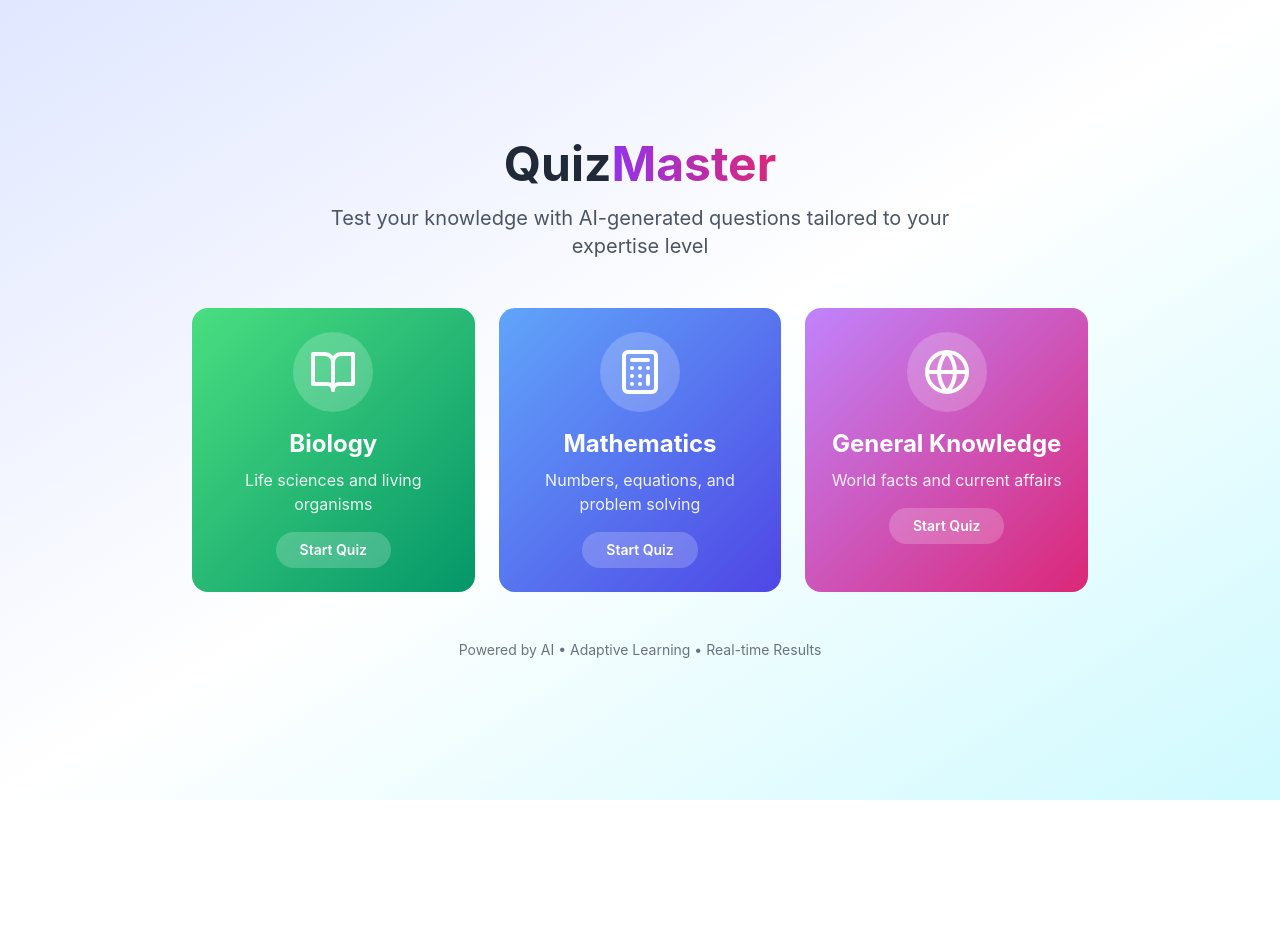
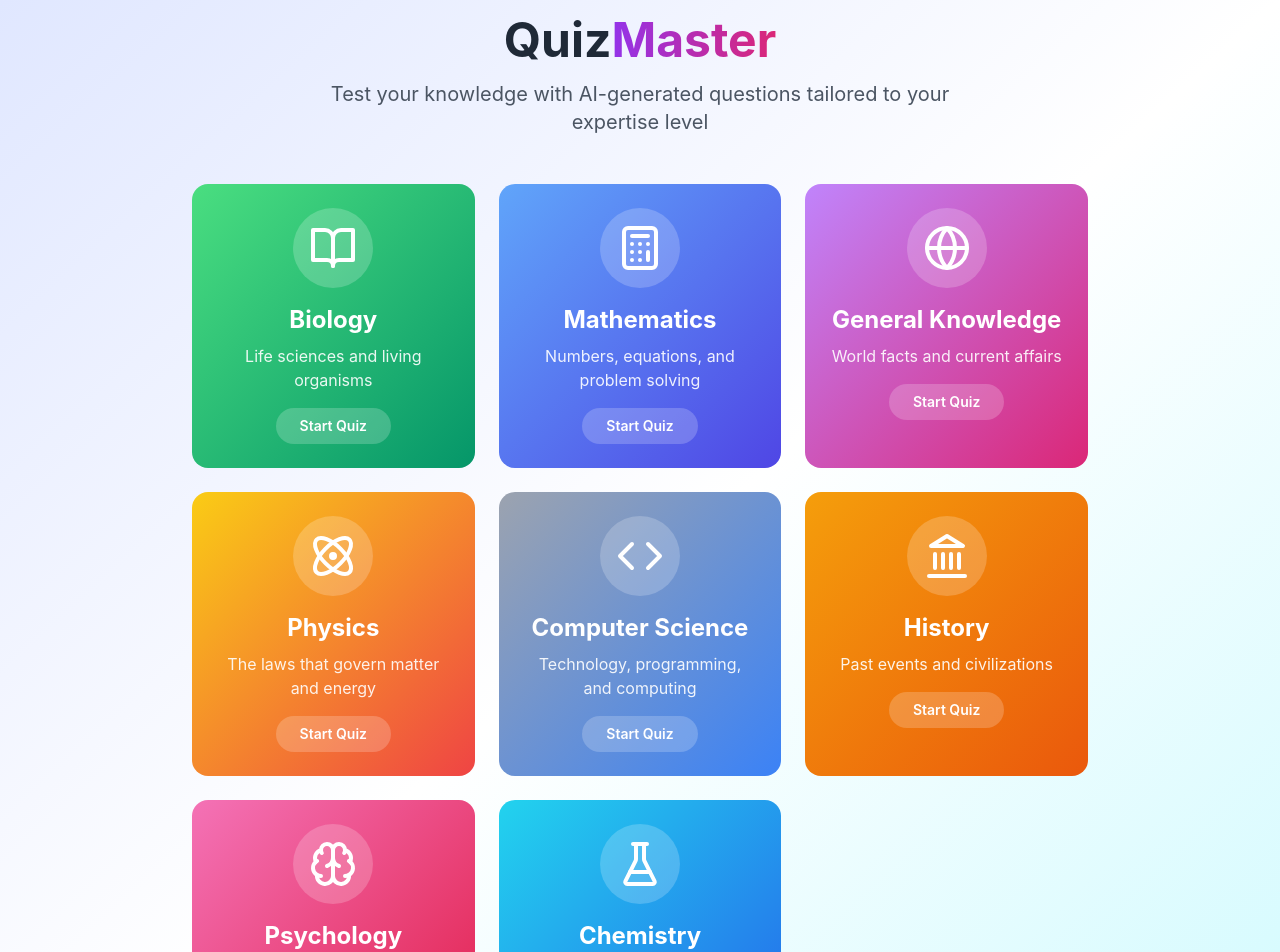
Before and after one commit to hskhanduja03/shpisy, a React (Vite) app: page /home in a window 1280 px wide. Shown: the top 952 px of the page. Before the commit the page ends 800 px from the top, so only its background shows below. Built offline with nearby package versions, Linux system fonts and the light colour scheme.

Commit message:
gemini-update

```diff
--- a/src/pages/HomePage.tsx
+++ b/src/pages/HomePage.tsx
@@ -1,30 +1,74 @@
-import React from 'react';
-import { motion } from 'framer-motion';
-import { useNavigate } from 'react-router-dom';
-import { useQuiz } from '../context/QuizContext';
-import { BookOpen, Calculator, Globe } from 'lucide-react';
+import React from "react";
+import { motion } from "framer-motion";
+import { useNavigate } from "react-router-dom";
+import { useQuiz } from "../context/QuizContext";
+import {
+  BookOpen,
+  Calculator,
+  Globe,
+  Atom,
+  Brain,
+  Landmark,
+  Code,
+  FlaskConical,
+} from "lucide-react";
 
 const subjects = [
   {
-    id: 'biology',
-    name: 'Biology',
+    id: "biology",
+    name: "Biology",
     icon: BookOpen,
-    description: 'Life sciences and living organisms',
-    color: 'from-green-400 to-emerald-600',
+    description: "Life sciences and living organisms",
+    color: "from-green-400 to-emerald-600",
   },
   {
-    id: 'mathematics',
-    name: 'Mathematics',
+    id: "mathematics",
+    name: "Mathematics",
     icon: Calculator,
-    description: 'Numbers, equations, and problem solving',
-    color: 'from-blue-400 to-indigo-600',
+    description: "Numbers, equations, and problem solving",
+    color: "from-blue-400 to-indigo-600",
   },
   {
-    id: 'general-knowledge',
-    name: 'General Knowledge',
+    id: "general-knowledge",
+    name: "General Knowledge",
     icon: Globe,
-    description: 'World facts and current affairs',
-    color: 'from-purple-400 to-pink-600',
+    description: "World facts and current affairs",
+    color: "from-purple-400 to-pink-600",
+  },
+  {
+    id: "physics",
+    name: "Physics",
+    icon: Atom,
+    description: "The laws that govern matter and energy",
+    color: "from-yellow-400 to-red-500",
+  },
+  {
+    id: "computer-science",
+    name: "Computer Science",
+    icon: Code,
+    description: "Technology, programming, and computing",
+    color: "from-gray-400 to-blue-500",
+  },
+  {
+    id: "history",
+    name: "History",
+    icon: Landmark,
+    description: "Past events and civilizations",
+    color: "from-amber-500 to-orange-600",
+  },
+  {
+    id: "psychology",
+    name: "Psychology",
+    icon: Brain,
+    description: "Human mind and behavior",
+    color: "from-pink-400 to-rose-600",
+  },
+  {
+    id: "chemistry",
+    name: "Chemistry",
+    icon: FlaskConical,
+    description: "Substances, reactions, and compounds",
+    color: "from-cyan-400 to-blue-600",
   },
 ];
 
@@ -34,7 +78,7 @@ const HomePage: React.FC = () => {
 
   const handleSubjectSelect = (subjectId: string) => {
     setSubject(subjectId);
-    navigate('/level');
+    navigate("/level");
   };
 
   return (
@@ -52,10 +96,14 @@ const HomePage: React.FC = () => {
           transition={{ duration: 0.6, delay: 0.2 }}
         >
           <h1 className="text-5xl font-bold text-gray-800 mb-4">
-            Quiz<span className="text-transparent bg-clip-text bg-gradient-to-r from-purple-600 to-pink-600">Master</span>
+            Quiz
+            <span className="text-transparent bg-clip-text bg-gradient-to-r from-purple-600 to-pink-600">
+              Master
+            </span>
           </h1>
           <p className="text-xl text-gray-600 max-w-2xl mx-auto">
-            Test your knowledge with AI-generated questions tailored to your expertise level
+            Test your knowledge with AI-generated questions tailored to your
+            expertise level
           </p>
         </motion.div>
 
@@ -83,7 +131,9 @@ const HomePage: React.FC = () => {
                   </motion.div>
                   <div>
                     <h3 className="text-2xl font-bold mb-2">{subject.name}</h3>
-                    <p className="text-white text-opacity-90">{subject.description}</p>
+                    <p className="text-white text-opacity-90">
+                      {subject.description}
+                    </p>
                   </div>
                   <motion.div
                     className="mt-4 px-6 py-2 bg-white bg-opacity-20 rounded-full text-sm font-semibold"
--- a/src/services/geminiApi.ts
+++ b/src/services/geminiApi.ts
@@ -6,11 +6,14 @@ export const generateQuestions = async (
   level: string
 ): Promise<Question[]> => {
   try {
-    const res = await fetch("http://localhost:5000/api/generate", {
-      method: "POST",
-      headers: { "Content-Type": "application/json" },
-      body: JSON.stringify({ subject, level }),
-    });
+    const res = await fetch(
+      "https://shipsy-backend.onrender.com/api/generate",
+      {
+        method: "POST",
+        headers: { "Content-Type": "application/json" },
+        body: JSON.stringify({ subject, level }),
+      }
+    );
 
     if (!res.ok) throw new Error("API call failed");
 
```
